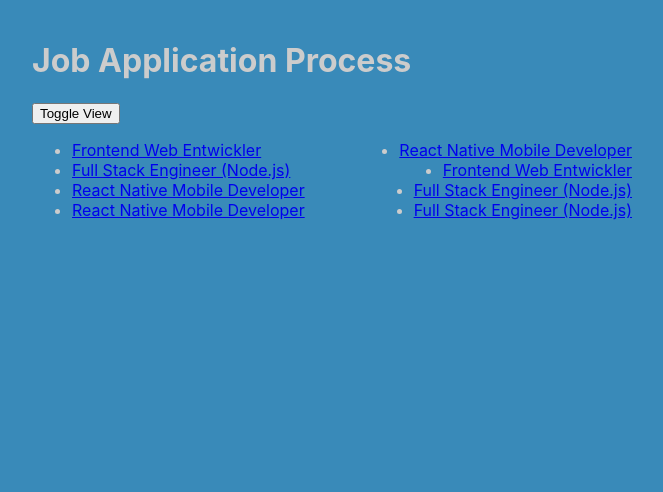
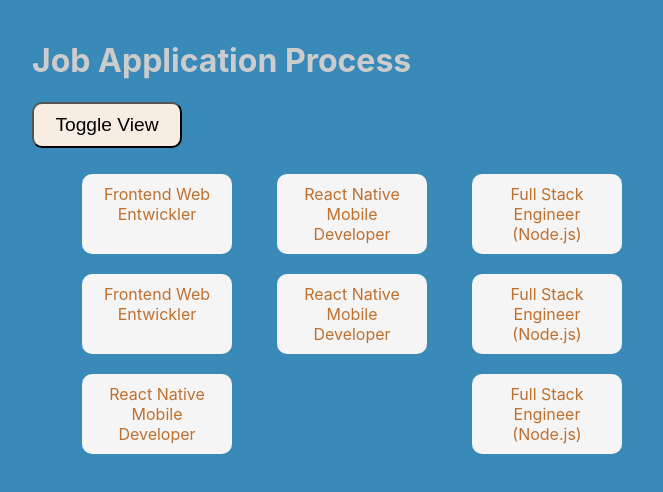
Before and after one commit to bekircbc/jobapp_API_lokalstorage, a React (Vite) app: page / in a window 1280 px wide. Both pictures are taken after a click on the button "Toggle View". Shown: the top 492 px of the page, without its empty margins (308-971 px from the left). Built offline with nearby package versions, Linux system fonts and the light colour scheme.

Commit message:
className toggle added to toggle view btn

```diff
--- a/src/App.jsx
+++ b/src/App.jsx
@@ -32,7 +32,9 @@ function App() {
   return (
     <div className="App">
       <h1>Job Application Process</h1>
-      <button onClick={handleToggleView}>Toggle View</button>
+      <button className="toggle" onClick={handleToggleView}>
+        Toggle View
+      </button>
       {displayKind === "full" ? (
         <JobsFull jobs={jobs} handleStatusChange={handleStatusChange} />
       ) : (
--- a/src/App.scss
+++ b/src/App.scss
@@ -104,7 +104,7 @@ body {
       flex-direction: row;
       justify-content: space-between;
       flex-wrap: wrap;
-      li.job {
+      li {
         text-align: center;
         margin: 10px;
         padding: 10px;
```
